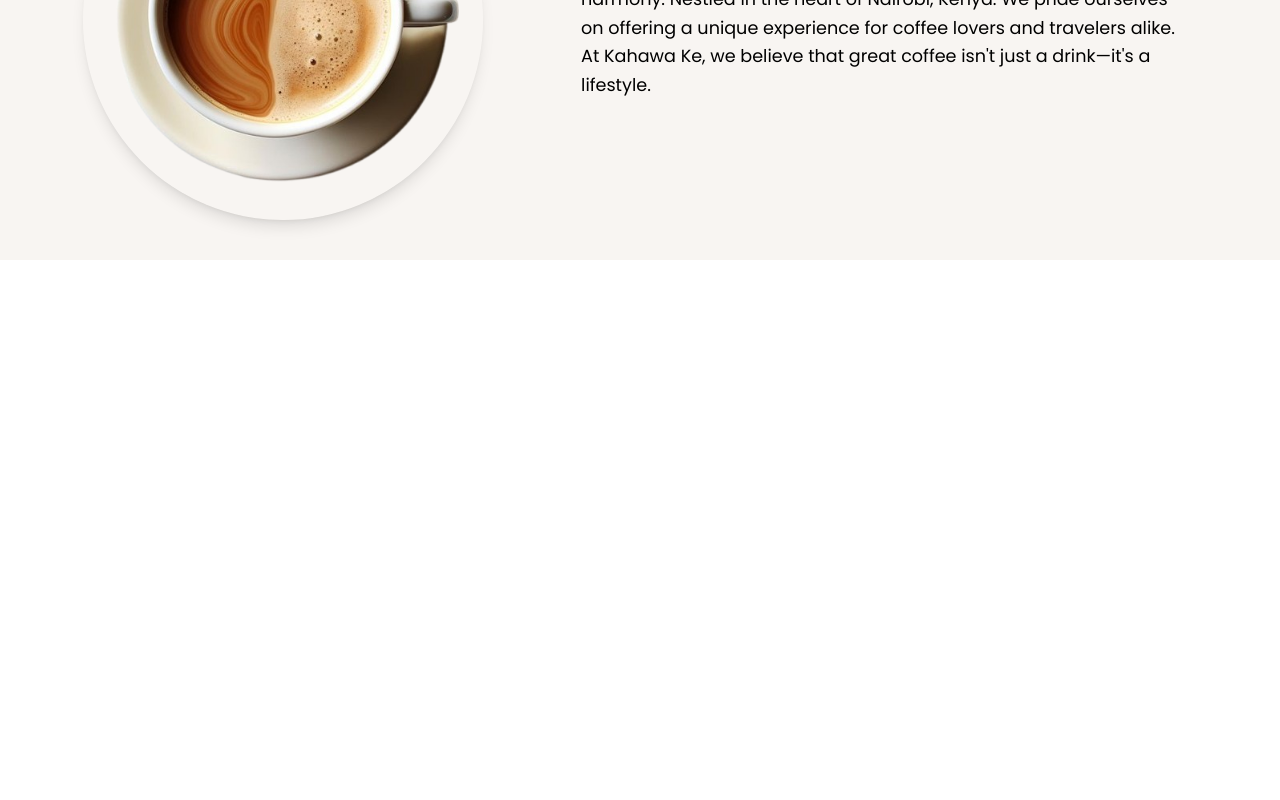
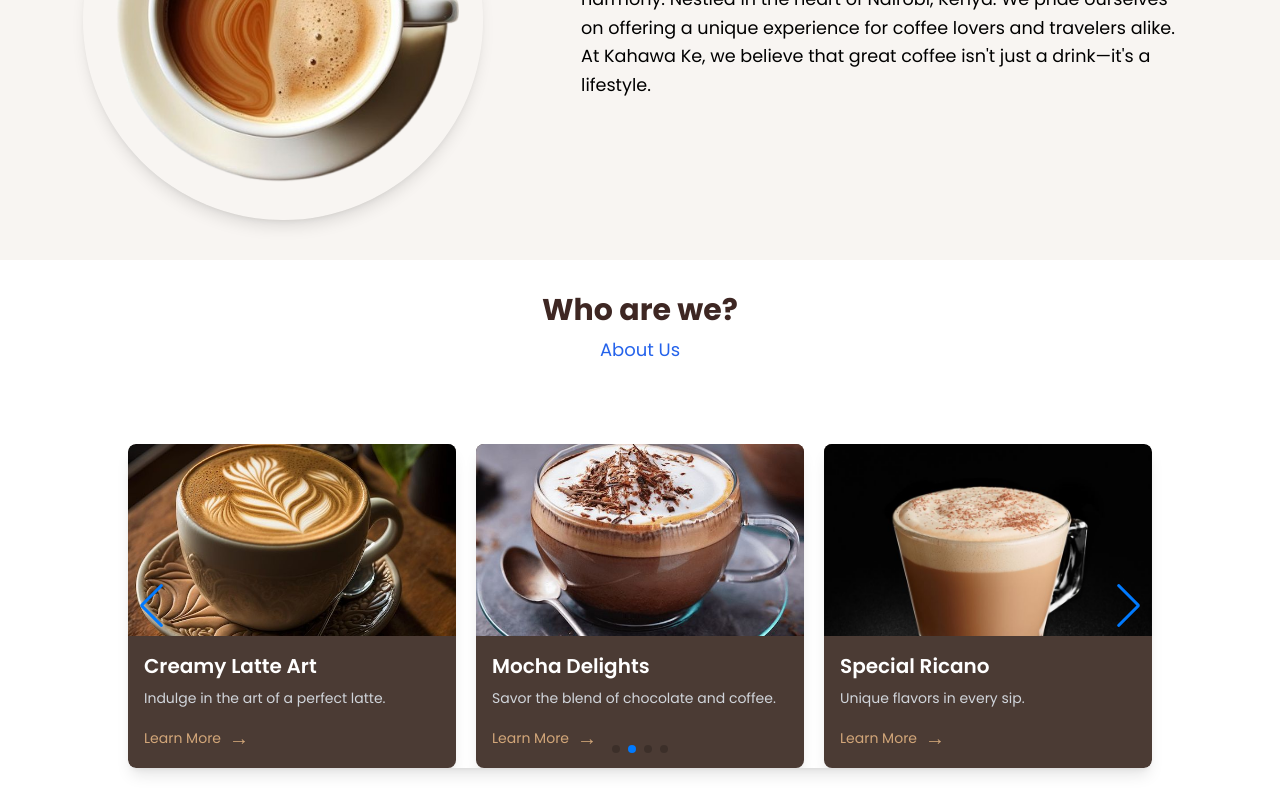
Before and after one commit to swarui/coffeelandingpage, a React (Vite) app: page / in a window 1280 px wide. Shown: the part 1840-2640 px from the top of the page. Before the commit the page ends 2100 px from the top, so only its background shows below. Built offline with nearby package versions, Linux system fonts and the light colour scheme.

Commit message:
Coffee Landing Page

```diff
--- a/package.json
+++ b/package.json
@@ -12,7 +12,8 @@
   "dependencies": {
     "react": "^18.3.1",
     "react-dom": "^18.3.1",
-    "react-icons": "^5.3.0"
+    "react-icons": "^5.3.0",
+    "swiper": "^11.1.14"
   },
   "devDependencies": {
     "@eslint/js": "^9.9.0",
--- a/src/App.jsx
+++ b/src/App.jsx
@@ -2,6 +2,7 @@ import Navbar from "./components/Navbar";
 import Home from "./components/Home";
 import Menu from "./components/Menu";
 import AboutUs from "./components/AboutUs";
+import Service from './components/Service'
 function App() {
   return (
     <>
@@ -9,6 +10,8 @@ function App() {
       <Home />
       <Menu />
       <AboutUs />
+      <Service/>
+
     </>
   );
 }
--- a/src/components/AboutUs.jsx
+++ b/src/components/AboutUs.jsx
@@ -32,7 +32,7 @@ function AboutUs() {
           <div className="w-full lg:w-3/4 mt-6 lg:mt-0 p-6 lg:p-10 text-center lg:text-left">
             <p
               style={{ fontFamily: 'Poppins' }}
-              className="lg:text-[1.10em] sm:text-[0.775em] mt-4 leading-relaxed"
+              className="lg:text-[1.10em] sm:text-[0.875em] mt-4 leading-relaxed"
             >
               Kahawa Ke, where coffee and comfort come together in perfect harmony.
               Nestled in the heart of Nairobi, Kenya. We pride ourselves on offering a
--- a/src/components/Home.jsx
+++ b/src/components/Home.jsx
@@ -14,7 +14,7 @@ function Home() {
           </h1>
           <h2
             style={{ fontFamily: "Poppins" }}
-            className=" text-orange-800 font-semibold mt-[-1.5em] sm:text-[0.9em] lg:text-[1.5em] "
+            className=" text-orange-800 font-semibold mt-[-1.5em]  text-[1.5em] "
           >
             {" "}
             Awaken your senses
@@ -22,7 +22,7 @@ function Home() {
 
           <h2
             style={{ fontFamily: "Poppins" }}
-            className="lg:text-[1.10em] sm:text-[0.775em] mt-4 leading-relaxed "
+            className="lg:text-[1.10em] sm:text-[0.975em] mt-4 leading-relaxed "
           >
             Because life is too short for brand coffee.Our brews are an
             invitation to taste, to feel, too savor with our Kenyan Brewed
--- a/src/components/Service.jsx
+++ b/src/components/Service.jsx
@@ -1,6 +1,79 @@
-function Service (){
-    return(<>
-    <h2>Hey</h2>
-    </>)
+import React from "react";
+import { Swiper, SwiperSlide } from 'swiper/react';
+import { Navigation, Pagination, Autoplay } from 'swiper/modules';
+import 'swiper/css';
+import 'swiper/css/navigation';
+import 'swiper/css/pagination';
+
+import Iced from '../assets/Iced.jpeg';
+import Latte from '../assets/Latte.jpeg';
+import Mocha from '../assets/Mocha.jpeg';
+import Ricano from '../assets/Ricano.png';
+
+function Service() {
+  const slides = [
+    { id: 1, img: Iced, title: "Best Coffee Flavor", description: "Experience the rich taste of our coffee.", link: "#" },
+    { id: 2, img: Latte, title: "Creamy Latte Art", description: "Indulge in the art of a perfect latte.", link: "#" },
+    { id: 3, img: Mocha, title: "Mocha Delights", description: "Savor the blend of chocolate and coffee.", link: "#" },
+    { id: 4, img: Ricano, title: "Special Ricano", description: "Unique flavors in every sip.", link: "#" },
+  ];
+
+  return (
+    <div   style={{fontFamily:'Poppins'}} className="w-full max-w-5xl mx-auto py-8  text-white">
+   <h1
+          style={{ fontFamily: "Poppins" }}
+          className="text-center text-3xl font-bold text-[#3e2723] mb-2"
+        >
+          Who are we?
+        </h1>
+        <h2
+          style={{ fontFamily: "Poppins" }}
+          className="text-center  text-lg text-blue-600  mb-6"
+        >
+          About Us
+        </h2>      <Swiper
+        modules={[Navigation, Pagination, Autoplay]}
+        navigation
+        pagination={{ clickable: true }}
+        autoplay={{ delay: 3000 }}
+        loop
+        slidesPerView={3}
+        spaceBetween={20}
+        breakpoints={{
+            640:{slidesPerView:3,},
+            1024: { // Screen width 1024px and up
+                slidesPerView: 3, // Show 3 slides at a time
+              },
+              768:{slidesPerView: 2},
+        }}
+        className="rounded-lg shadow-lg mt-20"
+      >
+        {slides.map(slide => (
+          <SwiperSlide key={slide.id}>
+            <div className="bg-[#4b3b34] rounded-lg overflow-hidden shadow-lg flex flex-col h-full">
+              <img
+                src={slide.img}
+                alt={slide.title}
+                className="w-full h-48 object-cover"
+              />
+              <div className="p-4 flex flex-col justify-between flex-grow">
+                <div>
+                  <h3 className="text-xl font-semibold">{slide.title}</h3>
+                  <p className="text-sm text-gray-300 mt-2">{slide.description}</p>
+                </div>
+                <div className="mt-4">
+                  <a href={slide.link} className="flex items-center text-sm text-[#d2a679] hover:text-[#bfa06b]">
+                    Learn More
+                    <span className="ml-2 text-xl">→</span>
+                  </a>
+                </div>
+              </div>
+            </div>
+          </SwiperSlide>
+        ))}
+      </Swiper>
+    </div>
+  );
 }
-export default Service
+
+export default Service;
```
Also changed, not shown: 1 other file (tests, documents, lock files or other folders).
